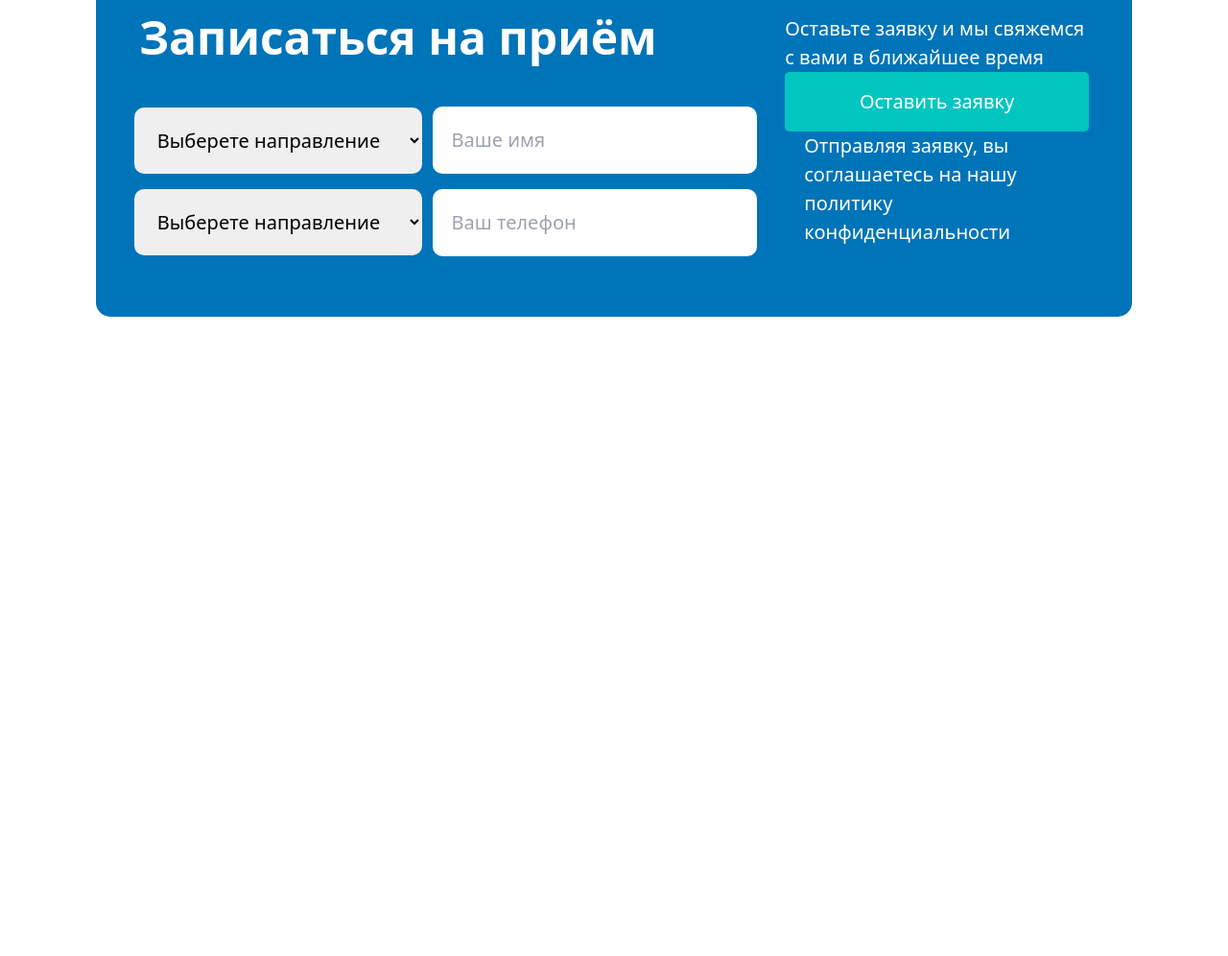
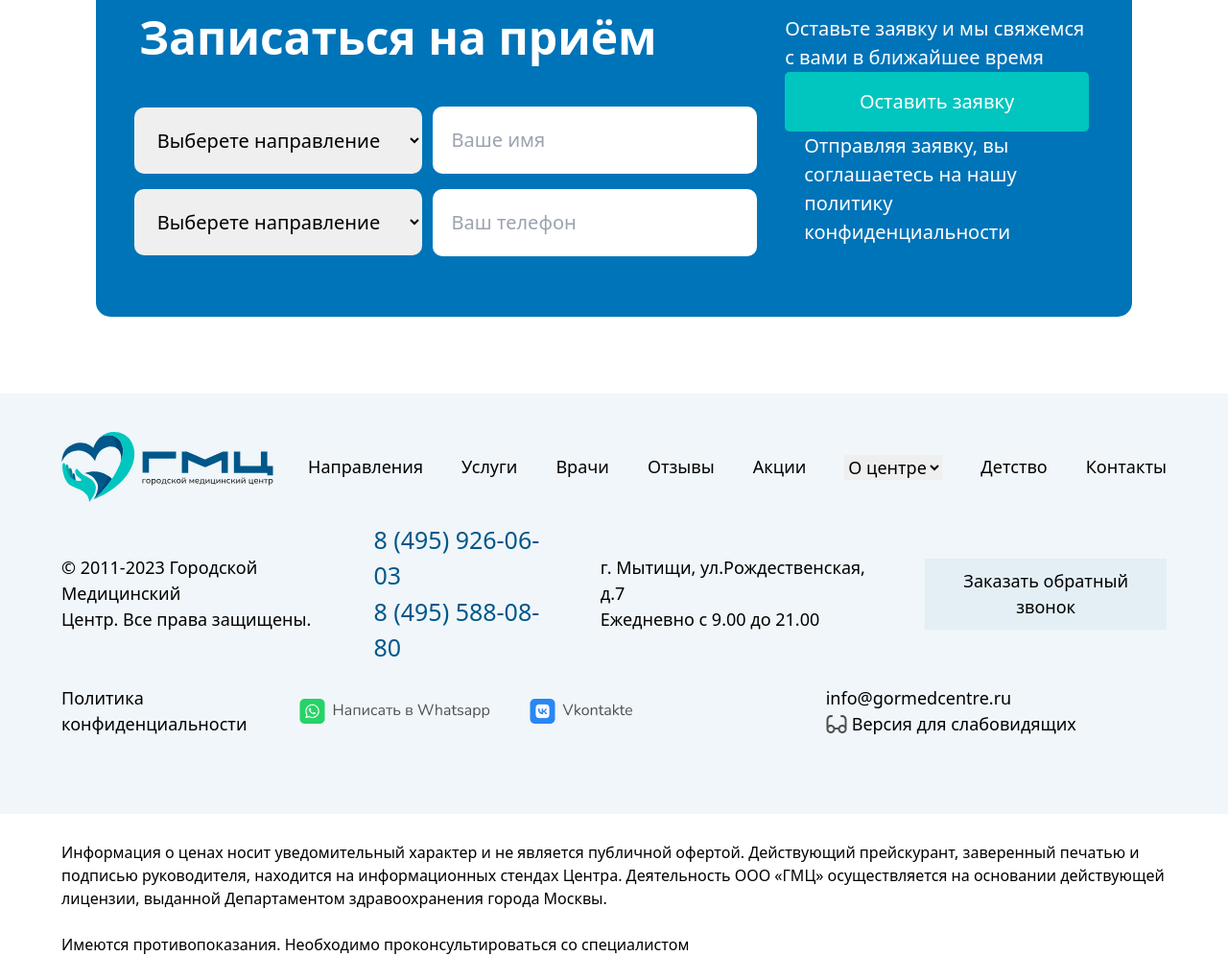
Before and after one commit to dilshod003/all-group-exam, a website: page src/rahimjon.html in a window 1280 px wide. Shown: the part 4472-5468 px from the top of the page at 96% size. Before the commit the page ends 4882 px from the top, so only its background shows below. Drawn offline with nearby package versions, Linux system fonts and the light colour scheme; files that its build step writes are made by us from their sources.

Commit message:
add footer

```diff
--- a/src/rahimjon.html
+++ b/src/rahimjon.html
@@ -307,7 +307,86 @@
         </section>
 
     </main>
+    <footer class="">
+        <div class="all w-full py-[40px] bg-[#F0F6F9] text-[18px]">
+            <div class="flex justify-between mb-[20px] lg:flex-row flex-col w-[90%] mx-auto xl:max-w-[1300px] ">
+                <img src="./rahimjon image/logo.svg" alt="" />
+                <div class="flex lg:items-center xl:gap-[40px] lg:flex-row flex-col gap-4">
+                    <p>Направления</p>
+                    <p>Услуги</p>
+                    <p>Врачи</p>
+                    <p>Отзывы</p>
+                    <p>Акции</p>
+                    <select name="" id="">
+                        <option value="">О центре</option>
+                    </select>
 
+                    <p>Детство</p>
+                    <p>Контакты</p>
+                </div>
+            </div>
+            <div
+                class="flex items-center justify-between mb-[20px] lg:flex-row flex-col w-[90%] mx-auto xl:max-w-[1300px]">
+                <p>
+                    © 2011-2023 Городской Медицинский <br />
+                    Центр. Все права защищены.
+                </p>
+                <div class="flex items-center gap-[40px] lg:flex-row flex-col">
+                    <div>
+                        <p class="text-[25px] text-[#00578A]">8 (495) 926-06-03</p>
+                        <p class="text-[25px] text-[#00578A]">8 (495) 588-08-80</p>
+                    </div>
+                    <div>
+                        <p>г. Мытищи, ул.Рождественская, д.7</p>
+                        <p>Ежедневно с 9.00 до 21.00</p>
+                    </div>
+
+                    <div>
+                        <button class="p-[10px] bg-[#E3EFF5]">
+                            Заказать обратный звонок
+                        </button>
+                    </div>
+                </div>
+            </div>
+            <div
+                class="flex items-center justify-between mb-[40px] lg:flex-row flex-col w-[90%] mx-auto xl:max-w-[1300px]">
+                <p>Политика конфиденциальности</p>
+                <div
+                    class="flex items-center gap-[20px] lg:gap-[200px] lg:flex-row flex-col w-[90%] mx-auto xl:max-w-[1300px]">
+                    <div class="flex items-center gap-[10px] lg:gap-[40px]">
+                        <div class="flex items-center gap-[5px]">
+                            <img src="./rahimjon image/whatsapp (1).png" alt="" />
+                        </div>
+
+                        <div class="flex items-center gap-[5px]">
+                            <img src="./rahimjon image/vk.png" alt="" />
+                        </div>
+                    </div>
+
+                    <div>
+                        <p>info@gormedcentre.ru</p>
+                        <div class="flex items-center gap-[5px]">
+                            <img src="./rahimjon image/icon.png" alt="" />
+                            <p>Версия для слабовидящих</p>
+                        </div>
+                    </div>
+                </div>
+            </div>
+        </div>
+        <div class="w-[90%] mx-auto xl:max-w-[1300px] mt-7">
+            <p>
+                Информация о ценах носит уведомительный характер и не является
+                публичной офертой. Действующий прейскурант, заверенный печатью и
+                подписью руководителя, находится на информационных стендах Центра.
+                Деятельность ООО «ГМЦ» осуществляется на основании действующей
+                лицензии, выданной Департаментом здравоохранения города Москвы.
+                <br />
+                <br />
+                Имеются противопоказания. Необходимо проконсультироваться со
+                специалистом
+            </p>
+        </div>
+    </footer>
 
 
 </body>
```
